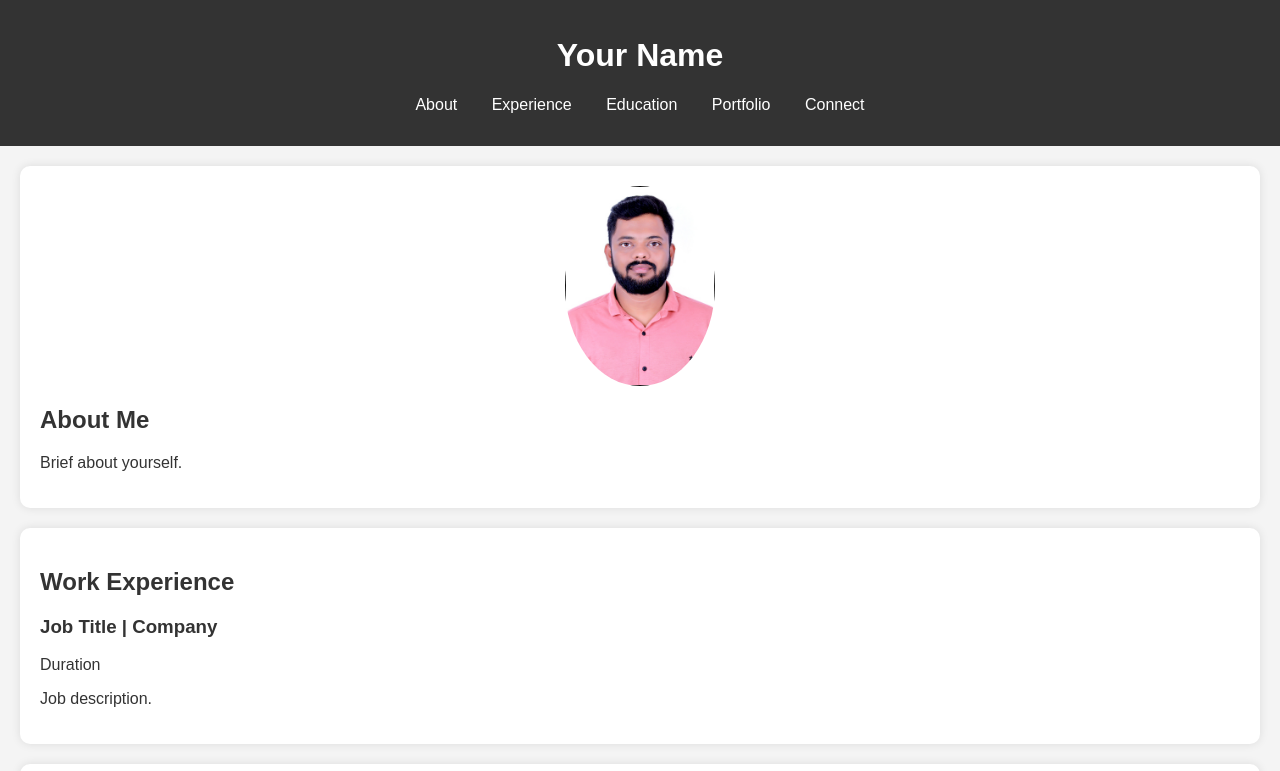
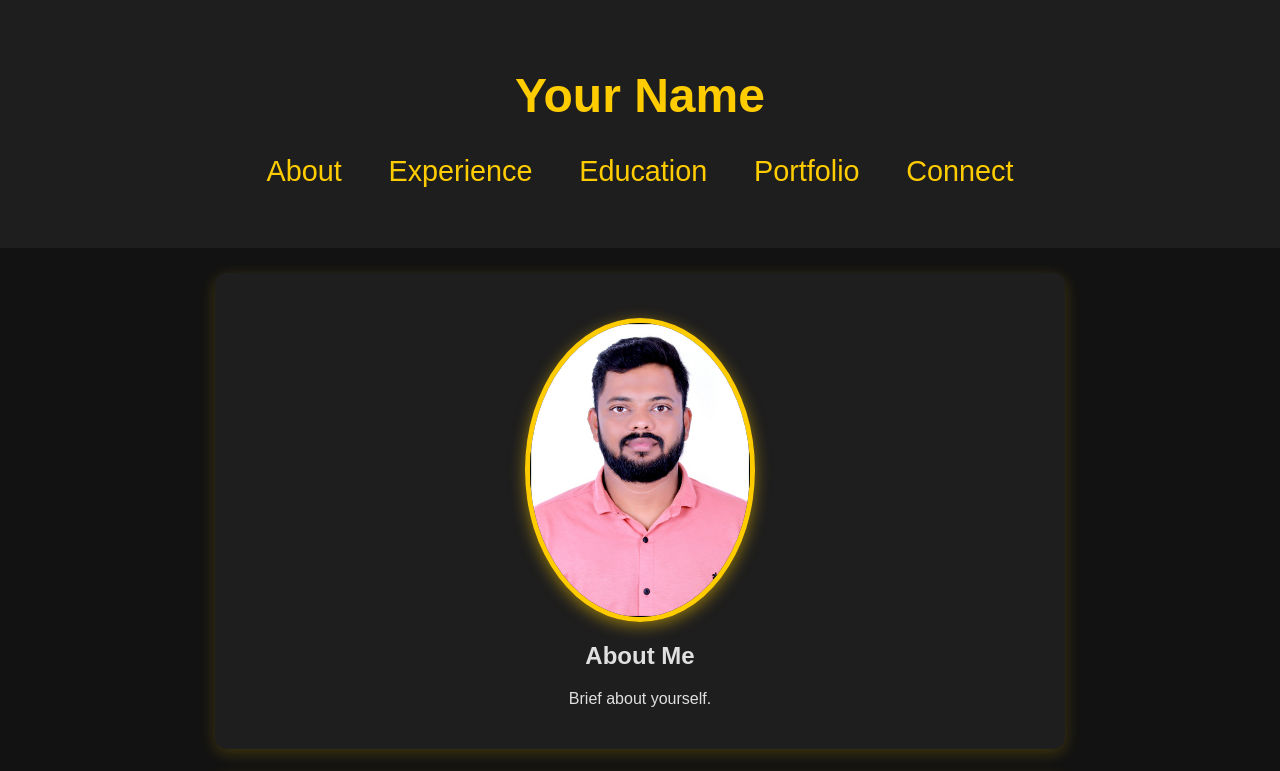
Before and after one commit to Prathmesh-shalu141/Prathmesh_Shalu.io, a plain HTML site: page index.html in a window 1280 px wide. Shown: the top 771 px of the page. Drawn offline with Linux system fonts and the light colour scheme.

Commit message:
Update style.css

```diff
--- a/style.css
+++ b/style.css
@@ -2,43 +2,91 @@ body {
     font-family: Arial, sans-serif;
     margin: 0;
     padding: 0;
-    background-color: #f4f4f4;
-    color: #333;
+    background-color: #121212;
+    color: #e0e0e0;
 }
 
 header {
-    background-color: #333;
-    color: white;
-    padding: 1em 0;
+    background-color: #1e1e1e;
+    color: #ffcc00;
+    padding: 1.5em 0;
     text-align: center;
+    font-size: 1.5em;
 }
 
 nav ul {
     list-style: none;
     padding: 0;
+    text-align: center;
 }
 
 nav ul li {
     display: inline;
-    margin: 0 15px;
+    margin: 0 20px;
+    font-size: 1.2em;
 }
 
 nav ul li a {
-    color: white;
+    color: #ffcc00;
+    text-decoration: none;
+    transition: color 0.3s;
+}
+
+nav ul li a:hover {
+    color: #ffa500;
+}
+
+section {
+    padding: 25px;
+    margin: 25px auto;
+    background-color: #1e1e1e;
+    border-radius: 12px;
+    box-shadow: 0px 4px 15px rgba(255, 204, 0, 0.2);
+    max-width: 800px;
+    text-align: center;
+}
+
+#about img {
+    max-width: 220px;
+    border-radius: 50%;
+    display: block;
+    margin: 20px auto;
+    border: 5px solid #ffcc00;
+    box-shadow: 0px 4px 15px rgba(255, 204, 0, 0.5);
+    transition: transform 0.3s ease-in-out;
+}
+
+#about img:hover {
+    transform: scale(1.1) rotate(5deg);
+}
+
+a {
+    color: #ffcc00;
     text-decoration: none;
 }
 
-section {
-    padding: 20px;
-    margin: 20px;
-    background-color: white;
-    border-radius: 10px;
-    box-shadow: 0px 0px 10px rgba(0, 0, 0, 0.1);
+a:hover {
+    text-decoration: underline;
+    color: #ffa500;
 }
 
-#about img {
-    max-width: 150px;
-    border-radius: 50%;
-    display: block;
-    margin: 0 auto;
+button {
+    background: linear-gradient(45deg, #ffcc00, #ffa500);
+    border: none;
+    padding: 12px 20px;
+    font-size: 1.1em;
+    font-weight: bold;
+    color: #121212;
+    border-radius: 8px;
+    cursor: pointer;
+    transition: transform 0.2s, box-shadow 0.2s;
 }
+
+button:hover {
+    transform: scale(1.05);
+    box-shadow: 0px 4px 10px rgba(255, 204, 0, 0.5);
+}
+
+button:active {
+    transform: scale(0.95);
+}
```
